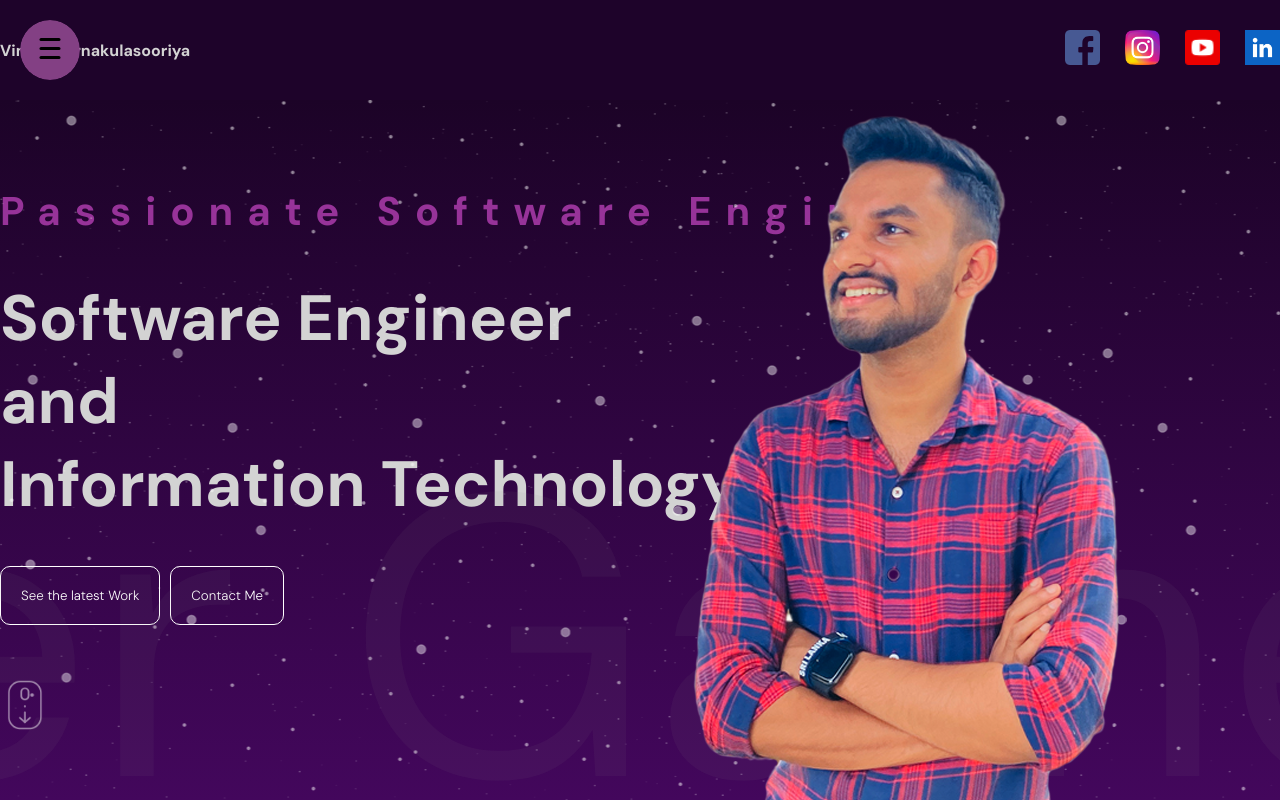
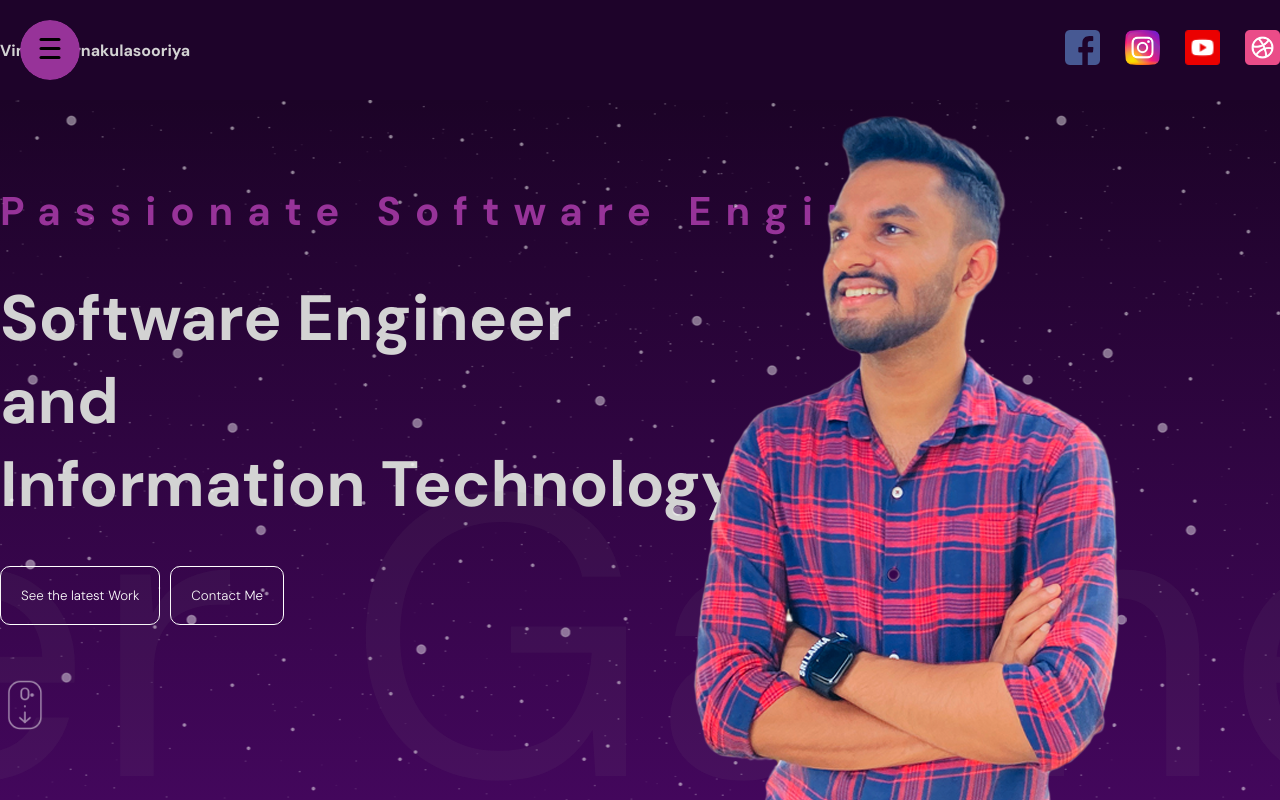
Before and after one commit to vinuwa98/vite-react-deploy, a React (Vite) app: page / in a window 1280 px wide. Shown: the top 800 px of the page. Built offline with nearby package versions, Linux system fonts and the light colour scheme.

Commit message:
Add Portfolio File

```diff
--- a/src/components/navbar/navbar.jsx
+++ b/src/components/navbar/navbar.jsx
@@ -19,7 +19,7 @@ const Navbar = () => {
           <a href="https://web.facebook.com/vinuwa.fb/"><img src="/facebook.png" alt="Facebook" /></a>
           <a href="https://www.instagram.com/vinuwa.social/"><img src="/instagram.png" alt="Instagram" /></a>
           <a href="https://www.youtube.com/@VinodWarnakulasooriya975/"><img src="/youtube.png" alt="YouTube" /></a>
-          <a href="https://www.linkedin.com/in/vinuwa/"><img src="/linkedin.jpg" alt="YouTube" /></a>
+          <a href="#"><img src="/dribbble.png" alt="Dribbble" /></a>
         </div>
       </div>
     </div>
--- a/src/components/parallax/parallax.scss
+++ b/src/components/parallax/parallax.scss
@@ -21,6 +21,16 @@
         z-index: 3;
     }
 
+    .planets{
+        background-image: url("/planets.png");
+        background-size: cover;
+        background-position: bottom;
+        width: 100%;
+        height: 100%;
+        position: absolute;
+        z-index: 2;
+    }
+
     .stars{
         background-image: url("/stars.png");
         background-size: cover;
@@ -31,13 +41,4 @@
         z-index: 1;
     }
 
-    .planets{
-        background-image: url("/planets.png");
-        background-size: cover;
-        background-position: bottom;
-        width: 100%;
-        height: 100%;
-        position: absolute;
-        z-index: 2;
-    }
 }
--- a/src/components/sidebar/sidebar.scss
+++ b/src/components/sidebar/sidebar.scss
@@ -19,7 +19,7 @@
         left: 0;
         bottom: 0;
         width: 300px;
-        background: #834084;
+        background: #973399;
         z-index: 100; /* Maintain low z-index for the background */
     }
 
```
Also changed, not shown: src/app.scss (line endings or trailing spaces), src/components/portfolio/Portfolio.jsx (added), src/components/portfolio/portfolio.scss (added), src/components/sidebar/Sidebar.jsx (line endings or trailing spaces), src/components/sidebar/links/Links.jsx (line endings or trailing spaces), src/components/sidebar/toggleButton/ToggleButton.jsx (line endings or trailing spaces).
